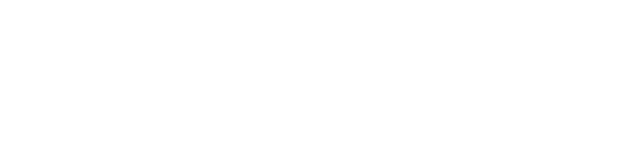
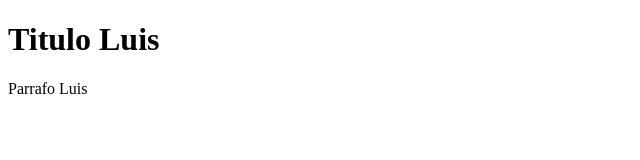
Before and after one commit to LuisGomezTrujillo/tutoriaProsper, a plain HTML site: page index.html in a window 1280 px wide. Shown: the whole page, without its empty margins (0-640 px from the left). Drawn offline with Linux system fonts and the light colour scheme.

Commit message:
Cambios Luis

```diff
--- a/index.html
+++ b/index.html
@@ -5,8 +5,9 @@
     <meta http-equiv="X-UA-Compatible" content="IE=edge">
     <meta name="viewport" content="width=device-width, initial-scale=1.0">
     <title>Document</title>
-</head>
+    </head>
 <body>
-
+    <h1>Titulo Luis</h1>
+    <p>Parrafo Luis</p>
 </body>
 </html>
```
